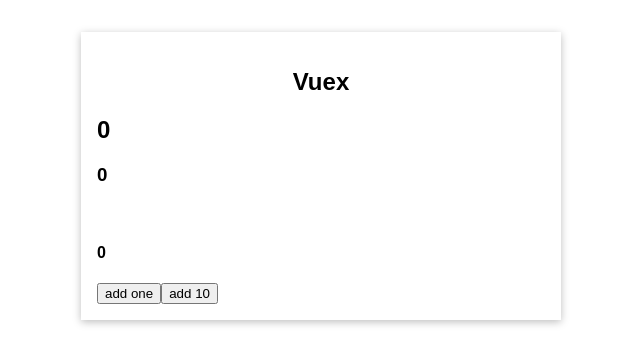
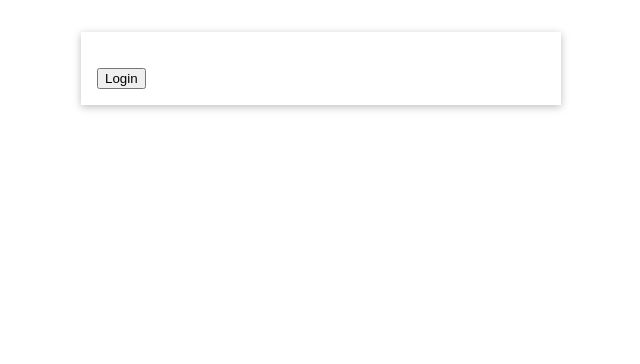
Before and after one commit to iNo0r/Vue-Vuex, a Vue app: page / in a window 1280 px wide. Shown: the top 364 px of the page, without its empty margins (319-959 px from the left). Built offline with nearby package versions, Linux system fonts and the light colour scheme.

Commit message:
example: auth

```diff
--- a/src/App.vue
+++ b/src/App.vue
@@ -1,22 +1,30 @@
 <template>
-  <base-container title="Vuex">
+  <base-container v-if="getIsLoged" title="Vuex">
     <my-counter></my-counter>
     <button @click="inc">add one</button>
     <!-- //ading payload to an action -->
     <button @click="increase({ value: 30 })">add 10</button>
+  </base-container>
+  <base-container>
+    <user-auth></user-auth>
   </base-container>
 </template>
 
 <script>
 import BaseContainer from './components/BaseContainer.vue';
 import MyCounter from './components/MyCounter.vue';
+import UserAuth from './components/UserAuth.vue';
 
-import { mapActions } from 'vuex';
+import { mapActions, mapGetters } from 'vuex';
 
 export default {
   components: {
     BaseContainer,
-    MyCounter
+    MyCounter,
+    UserAuth
+  },
+  computed: {
+    ...mapGetters(['getIsLoged'])
   },
   methods: {
     // the three dots ... is an instance for merging
--- /dev/null
+++ b/src/components/UserAuth.vue
@@ -0,0 +1,18 @@
+<template>
+  <button v-if="!getIsLoged" @click="logIn">Login</button>
+  <button v-else @click="logOut">Logout</button>
+</template>
+
+<script>
+import { mapActions, mapGetters } from 'vuex';
+export default {
+  computed: {
+    ...mapGetters(['getIsLoged'])
+  },
+  methods: {
+    ...mapActions(['logIn', 'logOut'])
+  }
+};
+</script>
+
+<style></style>
--- a/src/main.js
+++ b/src/main.js
@@ -7,7 +7,8 @@
   // state is equal to data
   state() {
     return {
-      counter: 0
+      counter: 0,
+      isLoged: false
     };
   },
   //   mutations are equal to methods
@@ -19,6 +20,12 @@
     // payload is and argument passes data to the funciton
     increase(state, payload) {
       state.counter = state.counter + payload.value;
+    },
+    logIn(state) {
+      state.isLoged = true;
+    },
+    logOut(state) {
+      state.isLoged = false;
     }
   },
   //   getters are similar to computed
@@ -38,6 +45,9 @@
       } else {
         return finalCounter;
       }
+    },
+    getIsLoged(state) {
+      return state.isLoged;
     }
   },
   //   mutations is responsible to effect the state, it is not allowed to have an asynchronous
@@ -64,6 +74,12 @@
       setTimeout(function() {
         context.commit('increase', payload);
       }, 2000);
+    },
+    logIn(context) {
+      context.commit('logIn');
+    },
+    logOut(context) {
+      context.commit('logOut');
     }
   }
 });
```
